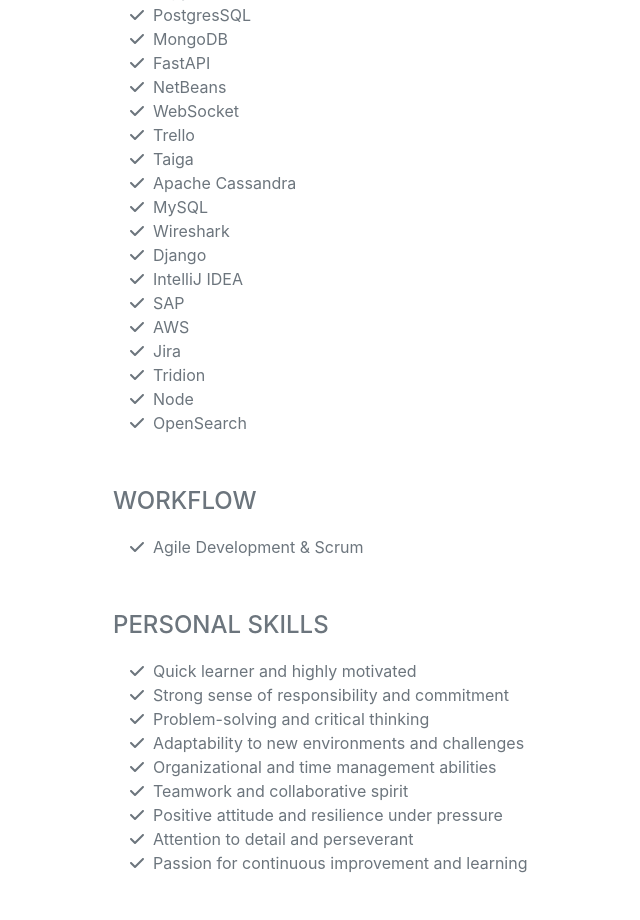
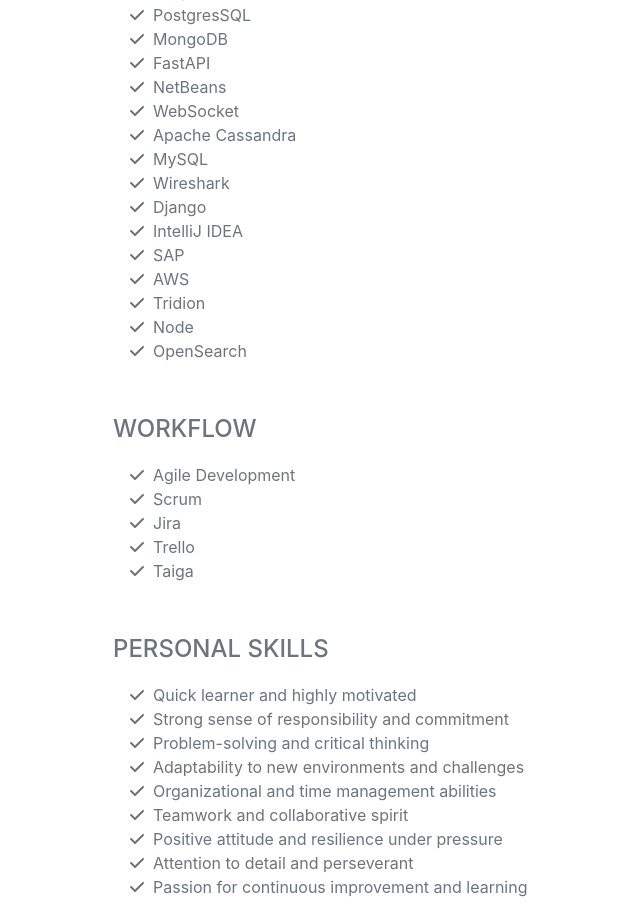
Before and after one commit to ZitroPau/ZitroPau, a plain HTML site: page index.html in a window 1280 px wide. Shown: the part 4121-5041 px from the top of the page, without its empty margins (207-847 px from the left). Drawn offline with nearby package versions, Linux system fonts and the light colour scheme; a web font is replaced by a local one.

Commit message:
refactor: reorganize project management tools and methodologies in skills section

```diff
--- a/index.html
+++ b/index.html
@@ -283,8 +283,6 @@
                     <li><span class="fa-li"><i class="fas fa-check"></i></span>FastAPI</li>
                     <li><span class="fa-li"><i class="fas fa-check"></i></span>NetBeans</li>
                     <li><span class="fa-li"><i class="fas fa-check"></i></span>WebSocket</li>
-                    <li><span class="fa-li"><i class="fas fa-check"></i></span>Trello</li>
-                    <li><span class="fa-li"><i class="fas fa-check"></i></span>Taiga</li>
                     <li><span class="fa-li"><i class="fas fa-check"></i></span>Apache Cassandra</li>
                     <li><span class="fa-li"><i class="fas fa-check"></i></span>MySQL</li>
                     <li><span class="fa-li"><i class="fas fa-check"></i></span>Wireshark</li>
@@ -292,14 +290,18 @@
                     <li><span class="fa-li"><i class="fas fa-check"></i></span>IntelliJ IDEA</li>
                     <li><span class="fa-li"><i class="fas fa-check"></i></span>SAP</li>
                     <li><span class="fa-li"><i class="fas fa-check"></i></span>AWS</li>
-                    <li><span class="fa-li"><i class="fas fa-check"></i></span>Jira</li>
                     <li><span class="fa-li"><i class="fas fa-check"></i></span>Tridion</li>
                     <li><span class="fa-li"><i class="fas fa-check"></i></span>Node</li>
                     <li><span class="fa-li"><i class="fas fa-check"></i></span>OpenSearch</li>
                 </ul>
                 <div class="subheading mb-3">Workflow</div>
                 <ul class="fa-ul mb-5">
-                    <li><span class="fa-li"><i class="fas fa-check"></i></span>Agile Development & Scrum</li>
+                    <li><span class="fa-li"><i class="fas fa-check"></i></span>Agile Development</li>
+                    <li><span class="fa-li"><i class="fas fa-check"></i></span>Scrum</li>
+                    <li><span class="fa-li"><i class="fas fa-check"></i></span>Jira</li>
+                    <li><span class="fa-li"><i class="fas fa-check"></i></span>Trello</li>
+                    <li><span class="fa-li"><i class="fas fa-check"></i></span>Taiga</li>
+
                 </ul>
                 <div class="subheading mb-3">Personal Skills</div>
                 <ul class="fa-ul mb-5">
```
